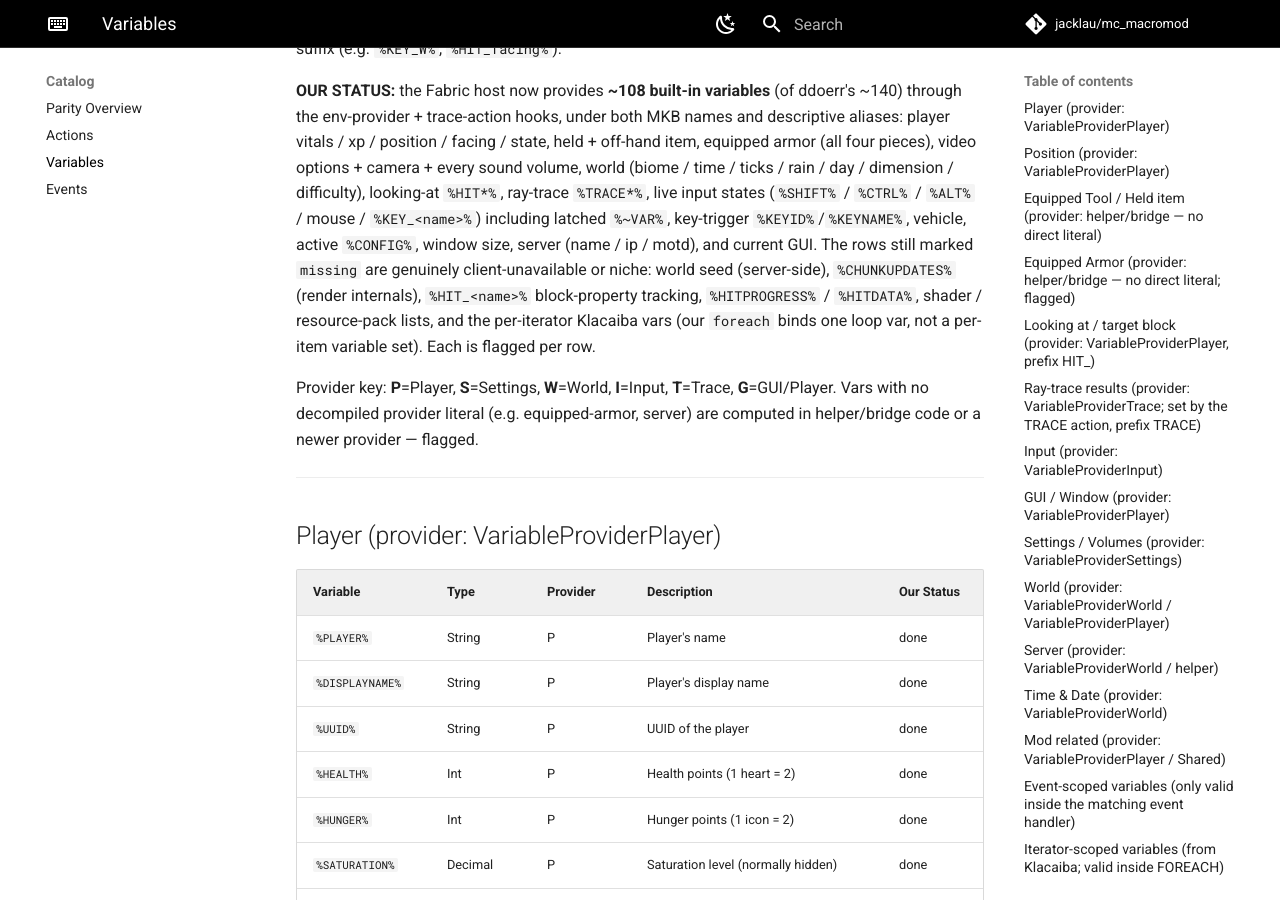
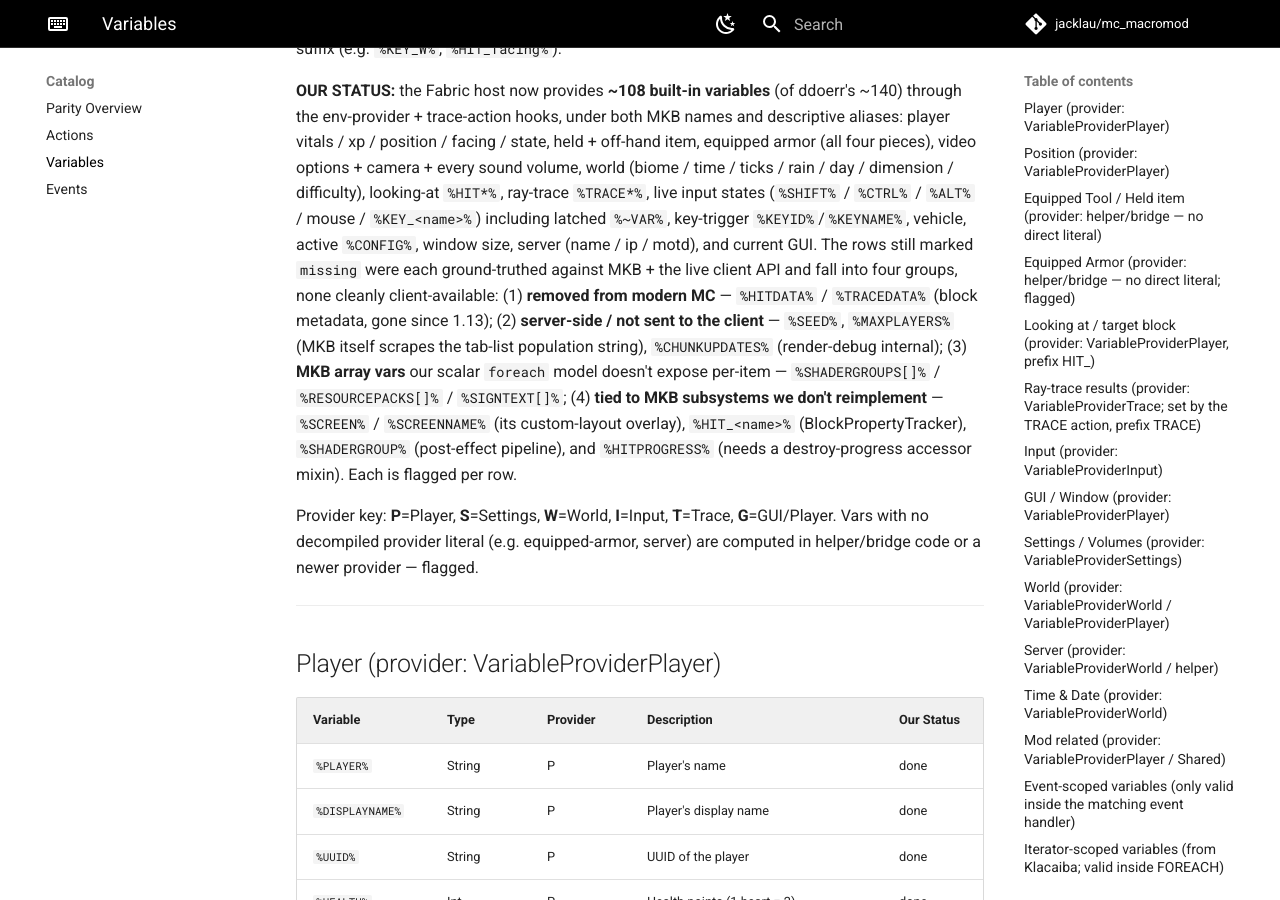
Before and after one commit to jackulau/MacroKeybindMod, an MkDocs documentation site: the page built from docs/catalog/VARIABLES.md, in a window 1280 px wide and 900 px high, scrolled down 428 px. Built offline with MkDocs 1.6.1 and Material for MkDocs 9.7.7, drawn with Linux system fonts in a browser that asks for light colours; nearby versions of some CDN libraries; library files that are not in the unit come from our copies; comment, search, counter and statistics services are not loaded; some of the changed text lies outside the part shown.

Commit message:
Document why each remaining variable is missing
Rewrite the catalog status prose to categorize all 15 still-missing vars
into four ground-truthed groups (removed from modern MC, server-side,
MKB array vars our scalar model does not expose, and MKB subsystems we do
not reimplement), and annotate HITPROGRESS and MAXPLAYERS with their
deferral reasons. Every cleanly client-available variable is now
implemented; every remaining one has a documented reason.

Goal: 058-close-variable-frontier-docs

```diff
--- a/docs/catalog/VARIABLES.md
+++ b/docs/catalog/VARIABLES.md
@@ -9,7 +9,7 @@ Every built-in `%VARIABLE%` exposed by the Macro/Keybind Mod.
 
 **Syntax:** referenced in scripts as `%NAME%`. A leading `~` (e.g. `%~ALT%`) means *"state captured at the moment the script started"* (latched), vs the live value. `<name>` in a var means a parameterised suffix (e.g. `%KEY_W%`, `%HIT_facing%`).
 
-**OUR STATUS:** the Fabric host now provides **~108 built-in variables** (of ddoerr's ~140) through the env-provider + trace-action hooks, under both MKB names and descriptive aliases: player vitals / xp / position / facing / state, held + off-hand item, equipped armor (all four pieces), video options + camera + every sound volume, world (biome / time / ticks / rain / day / dimension / difficulty), looking-at `%HIT*%`, ray-trace `%TRACE*%`, live input states (`%SHIFT%` / `%CTRL%` / `%ALT%` / mouse / `%KEY_<name>%`) including latched `%~VAR%`, key-trigger `%KEYID%`/`%KEYNAME%`, vehicle, active `%CONFIG%`, window size, server (name / ip / motd), and current GUI. The rows still marked `missing` are genuinely client-unavailable or niche: world seed (server-side), `%CHUNKUPDATES%` (render internals), `%HIT_<name>%` block-property tracking, `%HITPROGRESS%` / `%HITDATA%`, shader / resource-pack lists, and the per-iterator Klacaiba vars (our `foreach` binds one loop var, not a per-item variable set). Each is flagged per row.
+**OUR STATUS:** the Fabric host now provides **~108 built-in variables** (of ddoerr's ~140) through the env-provider + trace-action hooks, under both MKB names and descriptive aliases: player vitals / xp / position / facing / state, held + off-hand item, equipped armor (all four pieces), video options + camera + every sound volume, world (biome / time / ticks / rain / day / dimension / difficulty), looking-at `%HIT*%`, ray-trace `%TRACE*%`, live input states (`%SHIFT%` / `%CTRL%` / `%ALT%` / mouse / `%KEY_<name>%`) including latched `%~VAR%`, key-trigger `%KEYID%`/`%KEYNAME%`, vehicle, active `%CONFIG%`, window size, server (name / ip / motd), and current GUI. The rows still marked `missing` were each ground-truthed against MKB + the live client API and fall into four groups, none cleanly client-available: (1) **removed from modern MC** — `%HITDATA%` / `%TRACEDATA%` (block metadata, gone since 1.13); (2) **server-side / not sent to the client** — `%SEED%`, `%MAXPLAYERS%` (MKB itself scrapes the tab-list population string), `%CHUNKUPDATES%` (render-debug internal); (3) **MKB array vars** our scalar `foreach` model doesn't expose per-item — `%SHADERGROUPS[]%` / `%RESOURCEPACKS[]%` / `%SIGNTEXT[]%`; (4) **tied to MKB subsystems we don't reimplement** — `%SCREEN%` / `%SCREENNAME%` (its custom-layout overlay), `%HIT_<name>%` (BlockPropertyTracker), `%SHADERGROUP%` (post-effect pipeline), and `%HITPROGRESS%` (needs a destroy-progress accessor mixin). Each is flagged per row.
 
 Provider key: **P**=Player, **S**=Settings, **W**=World, **I**=Input, **T**=Trace, **G**=GUI/Player. Vars with no decompiled provider literal (e.g. equipped-armor, server) are computed in helper/bridge code or a newer provider — flagged.
 
@@ -101,7 +101,7 @@ For each of `HELM`, `CHESTPLATE`, `LEGGINGS`, `BOOTS`:
 | `%HITDATA%` | String | P | Metadata of the thing | missing |
 | `%HITUUID%` | String | P | UUID of looked-at entity/player | done |
 | `%HITSIDE%` | String | P | Block side (B/T/N/S/W/E) | done |
-| `%HITPROGRESS%` | Decimal | P | Block-breaking progress | missing |
+| `%HITPROGRESS%` | Decimal | P | Block-breaking progress (needs a destroy-progress accessor mixin) | missing |
 | `%HITX%` / `%HITY%` / `%HITZ%` | Int | P | Block X/Y/Z position | done |
 | `%HIT_<name>%` | String | P | Value of property `<name>` of the looked-at block (via BlockPropertyTracker) | missing |
 | `%SIGNTEXT[]%` | Array | P | Lines on a sign being looked at | missing |
@@ -191,7 +191,7 @@ For each of `HELM`, `CHESTPLATE`, `LEGGINGS`, `BOOTS`:
 | `%SERVERNAME%` | String | W | Server name | done |
 | `%SERVERMOTD%` | String | W | Server MOTD | done |
 | `%ONLINEPLAYERS%` | Int | W | Players currently online | done |
-| `%MAXPLAYERS%` | Int | W | Server player cap | missing |
+| `%MAXPLAYERS%` | Int | W | Server player cap (not reliably client-side; MKB scrapes the tab-list) | missing |
 
 ## Time & Date (provider: VariableProviderWorld)
 
```
